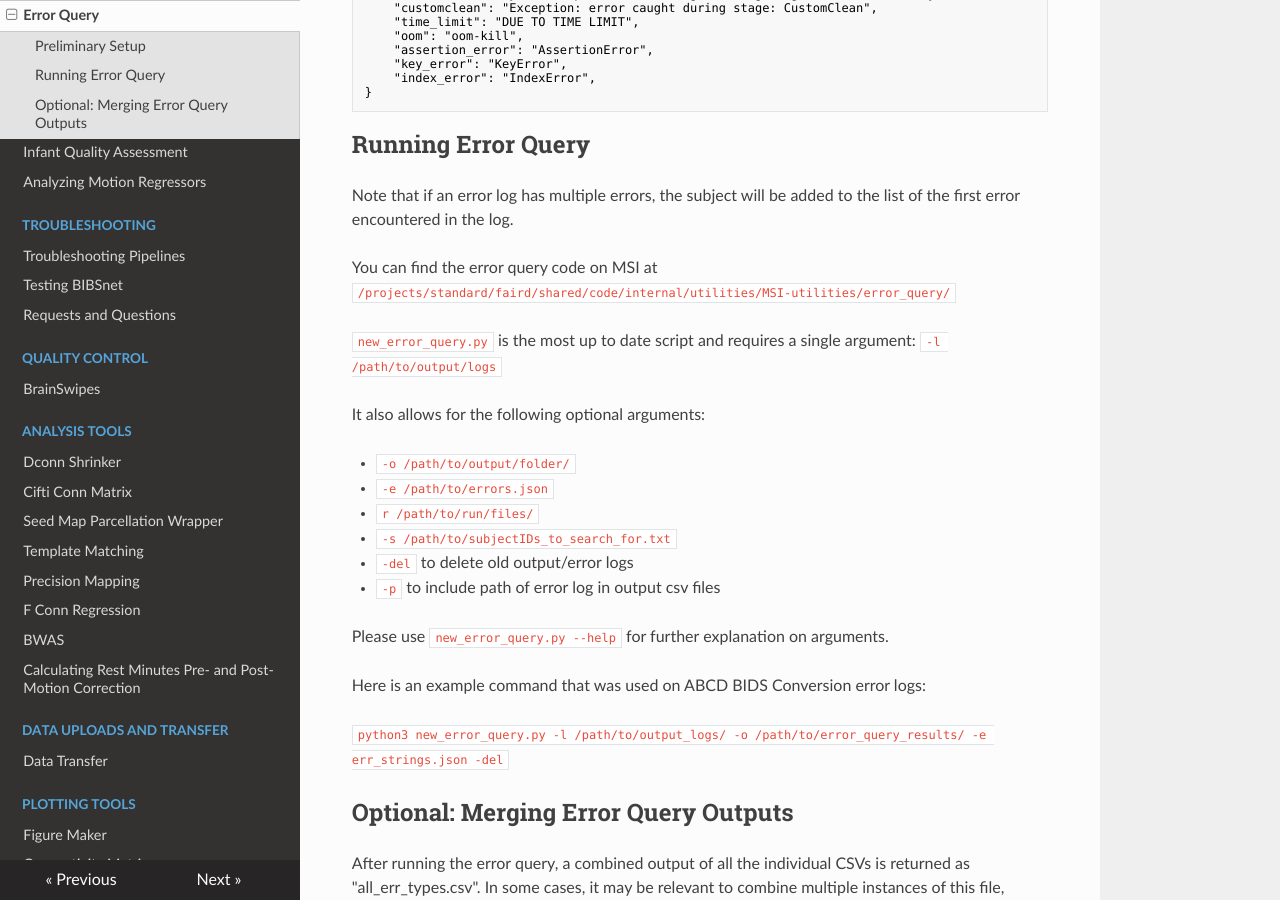
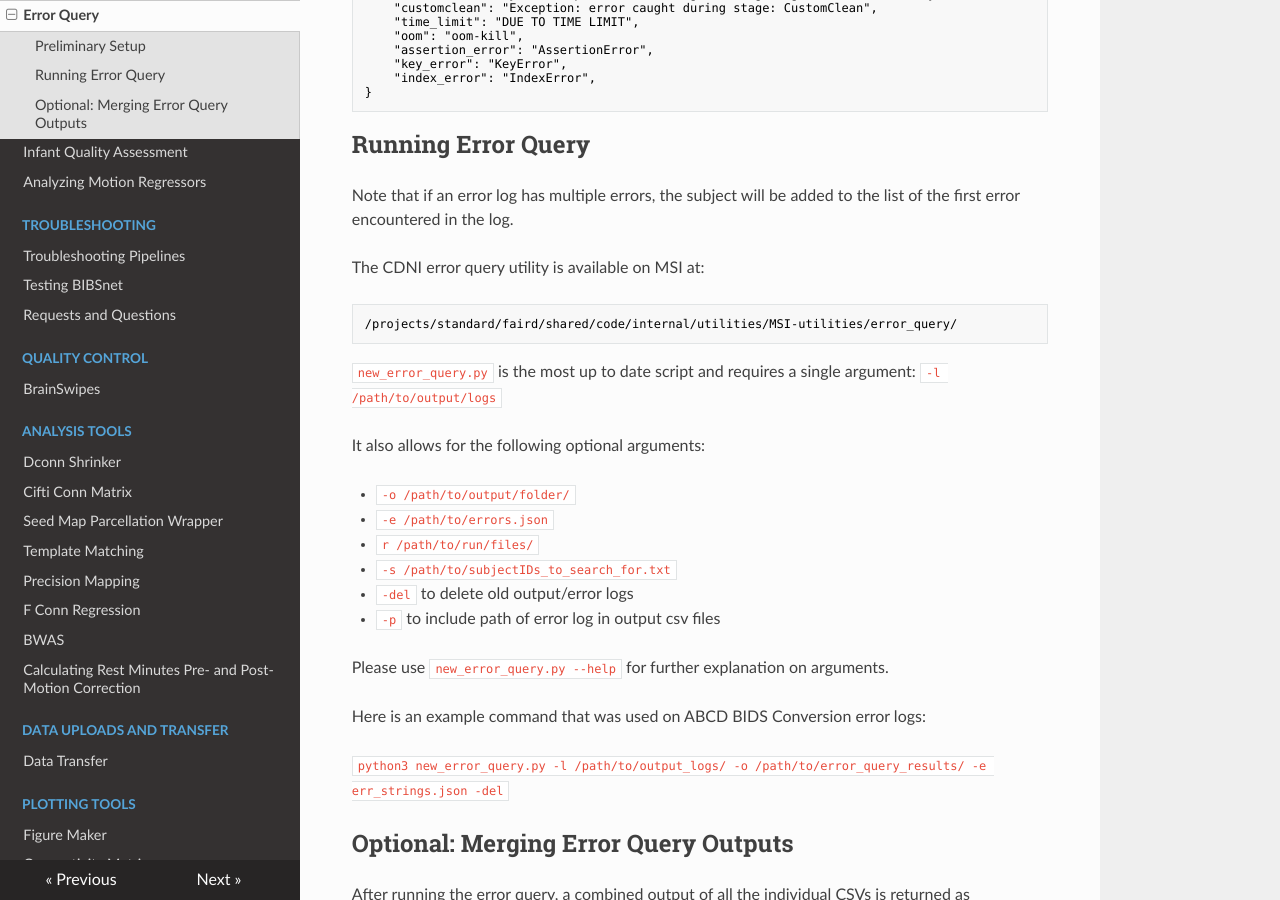
Before and after one commit to DCAN-Labs/cdni-brain, an MkDocs documentation site: the page built from docs/error_query.md, in a window 1280 px wide and 900 px high, scrolled down 628 px. Built offline with MkDocs 1.6.1, drawn with Linux system fonts in a browser that asks for light colours; nearby versions of some CDN libraries.

Commit message:
Revise error query documentation formatting
Updated documentation for error query utility with new formatting.

````diff
--- a/docs/error_query.md
+++ b/docs/error_query.md
@@ -28,7 +28,11 @@ When running error query, the user will specify specific strings to search for i
 
 Note that if an error log has multiple errors, the subject will be added to the list of the first error encountered in the log.
 
-You can find the error query code on MSI at `/projects/standard/faird/shared/code/internal/utilities/MSI-utilities/error_query/`
+The CDNI error query utility is available on MSI at:
+
+```text
+/projects/standard/faird/shared/code/internal/utilities/MSI-utilities/error_query/
+```
 
 `new_error_query.py` is the most up to date script and requires a single argument: `-l /path/to/output/logs`
 
````
